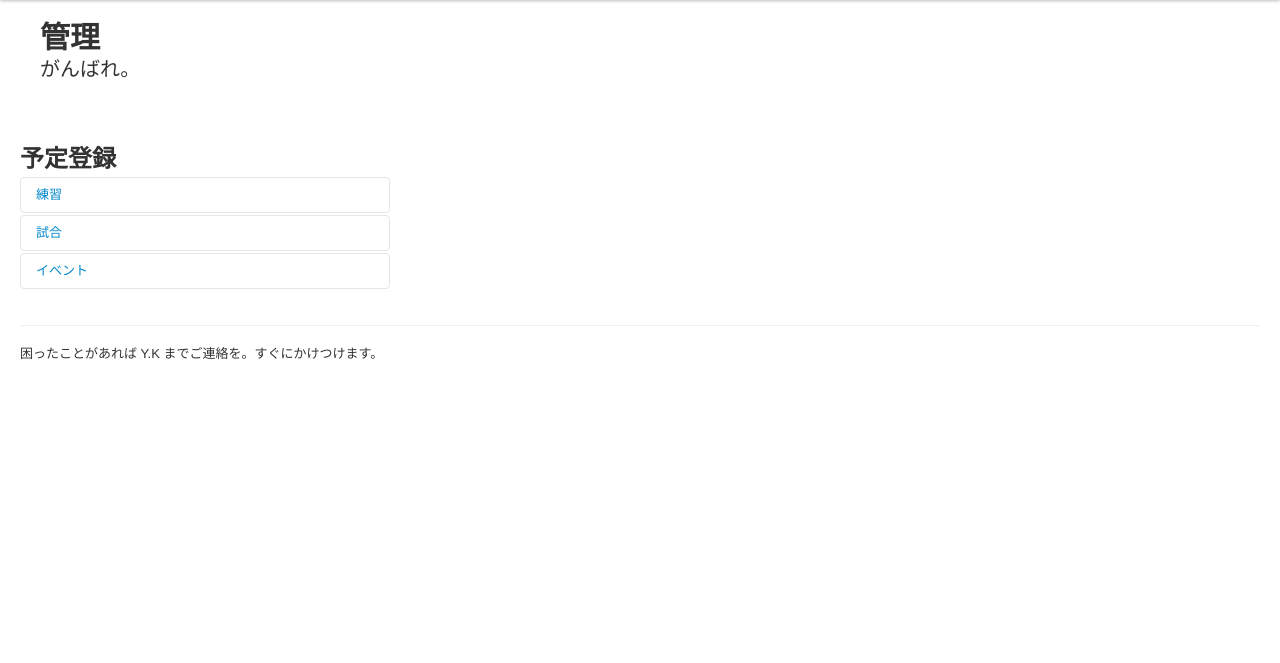
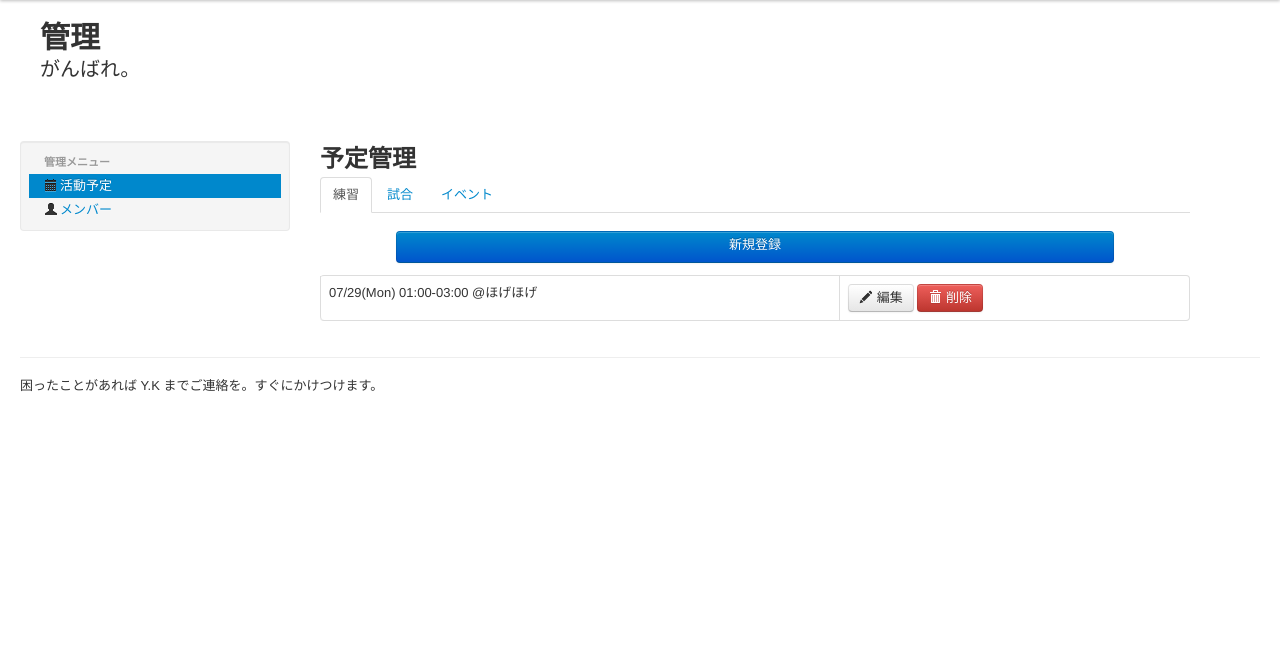
Before and after one commit to kzkn/fc, a Flask app: page /admin in a window 1280 px wide. Shown: the part 40-703 px from the top of the page. Run offline with Flask 2, Linux system fonts and the light colour scheme; data comes from the database, SQL or seed files in the repository; data that the repository does not hold is empty; parts of the project's set-up code (start-up, migrations or seed data) failed here and were passed over; some libraries are stand-ins or nearby versions.

Commit message:
restruct admin page

```diff
--- a/fc.py
+++ b/fc.py
@@ -306,15 +306,37 @@ def message():
 
 
 def show_admin(errors=[]):
-    today = datetime.datetime.today().strftime('%Y-%m-%d')
-    practice_locs = json.dumps(find_practice_locations())
-    return render_template('admin.html',
-                           today=today,
-                           practice_locs=practice_locs)
+    ps = [make_schedule(s) for s in find_schedules(SCHEDULE_TYPE_PRACTICE)]
+    return render_template('admin.html', practices=ps)
 
 
 @app.route('/admin')
 def admin():
+    return show_admin()
+
+
+@app.route('/admin/practice')
+def admin_practice():
+    return show_admin()
+
+
+@app.route('/admin/game')
+def admin_game():
+    return show_admin()
+
+
+@app.route('/admin/event')
+def admin_event():
+    return show_admin()
+
+
+@app.route('/admin/member')
+def admin_member():
+    return show_admin()
+
+
+@app.route('/admin/practice/new')
+def new_practice():
     return show_admin()
 
 
--- a/templates/admin.html
+++ b/templates/admin.html
@@ -87,80 +87,40 @@
       </div>
 
       <div class="row">
-        <div class="span4">
-          <h2>予定登録</h2>
-          <div class="accordion" id="make-schedule">
-            <div class="accordion-group">
-              <div class="accordion-heading">
-                <a class="accordion-toggle" data-toggle="collapse" data-parent="#make-schedule" href="#make-practice">
-                  練習
-                </a>
-              </div>
-              <div id="make-practice" class="accordion-body collapse">
-                <div class="accordion-inner">
-                  <form action="{{ url_for('make_practice') }}" method="post">
-                    <fieldset>
-                      <label for="practice-date">日時</label>
-                      <input id="practice-date" name="date" type="text" placeholder="日付" class="datepicker input-small" value="{{ today }}">
-                      <input id="practice-time" name="begintime" type="text" placeholder="開始" class="timepicker input-mini">
-                      <input id="practice-end" name="endtime" type="text" placeholder="終了" class="timepicker input-mini">
-
-                      <label for="practice-location">場所</label>
-                      <input id="practice-location" name="loc" type="text" placeholder="" class="input-small" data-provide="typeahead" data-source="{{ practice_locs }}" autocomplete="off">
-                      <input id="court" name="court" type="text" placeholder="コート" class="input-mini">
-
-                      <label for="practice-no">予約番号</label>
-                      <input id="practice-no" name="no" type="text" placeholder="" class="input-small" autocomplete="off">
-
-                      <label class="control-label" for="practice-price">コート代</label>
-                      <input id="practice-price" name="price" type="text" placeholder="" class="input-small">
-
-                      <label class="control-label" for="practice-note">備考</label>
-                      <div class="textarea">
-                        <textarea id="practice-note" name="note" type="" class="" style="margin: 0px; width: 230px; height: 41px; "> </textarea>
-                      </div>
-
-                      <div class="form-actions">
-                        <input type="submit" class="btn btn-primary" value="登録">
-                      </div>
-                    </fieldset>
-                  </form>
-                </div>
-              </div>
-            </div>
-            <div class="accordion-group">
-              <div class="accordion-heading">
-                <a class="accordion-toggle" data-toggle="collapse" data-parent="#make-schedule" href="#make-game">
-                  試合
-                </a>
-              </div>
-              <div id="make-game" class="accordion-body collapse">
-                <div class="accordion-inner">
-                  <form action="" method="post">
-                    <!-- TODO 試合 form -->
-                  </form>
-                </div>
-              </div>
-            </div>
-            <div class="accordion-group">
-              <div class="accordion-heading">
-                <a class="accordion-toggle" data-toggle="collapse" data-parent="#make-schedule" href="#make-event">
-                  イベント
-                </a>
-              </div>
-              <div id="make-event" class="accordion-body collapse">
-                <div class="accordion-inner">
-                  <form action="" method="post">
-                    <!-- TODO イベント form -->
-                  </form>
-                </div>
-              </div>
-            </div>
+        <div class="span3">
+          <div class="well" style="padding: 8px;">
+            <ul class="nav nav-list">
+              <li class="nav-header">管理メニュー</li>
+              <li class="active"><a href="{{ url_for('admin_practice') }}"><i class="icon-calendar"></i>活動予定</a></li>
+              <li><a href="{{ url_for('admin_member') }}"><i class="icon-user"></i>メンバー</a></li>
+            </ul>
           </div>
         </div>
-        <div class="span4">
-        </div>
-        <div class="span4">
+        <div class="span9">
+          <h2>予定管理</h2>
+          <ul class="nav nav-tabs">
+            <li class="active"><a href="{{ url_for('admin_practice') }}">練習</a></li>
+            <li><a href="{{ url_for('admin_game') }}">試合</a></li>
+            <li><a href="{{ url_for('admin_event') }}">イベント</a></li>
+          </ul>
+          <p style="text-align: center;">
+            <a class="btn btn-primary" style="width: 80%; height: 22px; font-size: 13px;" href="{{ url_for('new_practice') }}">新規登録</a>
+          </p>
+          <table class="table table-bordered" style="margin-top: 12px;">
+            <tbody>
+              {% for p in practices %}
+              <tr>
+                <td>
+                  {{ p['when_'].strftime('%m/%d(%a) %H:%M') }}-{{ p['end'] }} @{{ p['loc'] }}
+                </td>
+                <td>
+                  <a class="btn"><i class="icon-pencil"></i> 編集</a>
+                  <a class="btn btn-danger"><i class="icon-white icon-trash"></i> 削除</a>
+                </td>
+              </tr>
+              {% endfor %}
+            </tbody>
+          </table>
         </div>
       </div>
 
```
